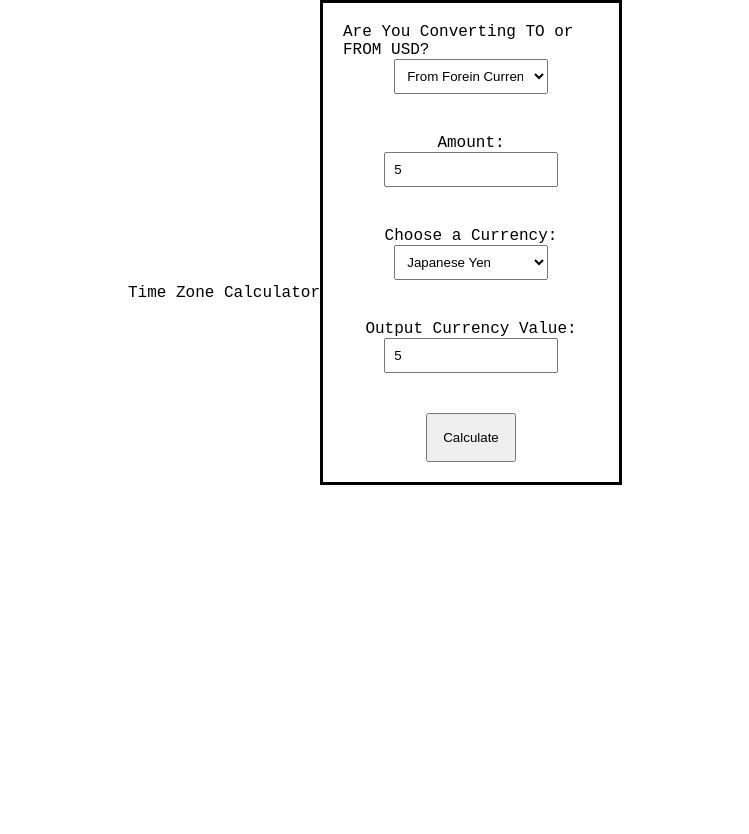
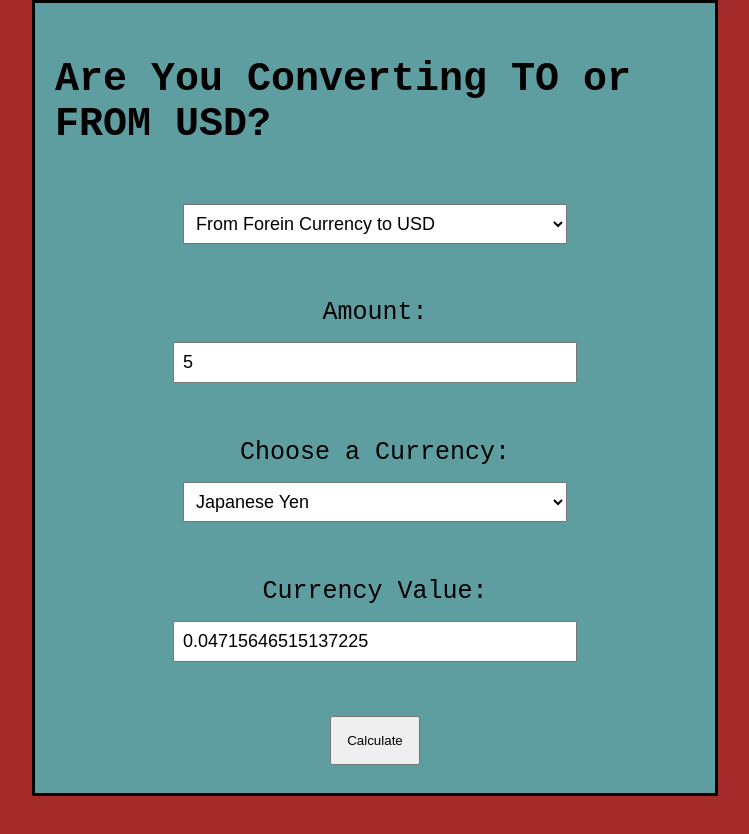
Before and after one commit to nolngo/custom-calculator, a plain HTML site: page index.html in a window 1280 px wide. Both pictures are taken after typing "5", "5" into the empty fields and a click on the button "Calculate". Shown: the whole page, without its empty margins (265-1014 px from the left). Before the commit the page ends 800 px from the top, so only its background shows below. Drawn offline with Linux system fonts and the light colour scheme.

Commit message:
fixed all issues javascript

```diff
--- a/Resources/script.js
+++ b/Resources/script.js
@@ -0,0 +1,18 @@
+var conversionRates = {
+    "jpy": 106.03,
+    "euro": 0.85,
+    "cny": 6.79,
+    "cad": 1.32
+}
+let button = document.getElementById("button");
+button.addEventListener("click",function(){
+    let foreignCurrency = document.getElementById("foreign").value;
+    let conversionRate = conversionRates[foreignCurrency];
+    let currencyAmount = document.getElementById("amount").value;
+    var toFrom = document.getElementById("to-from").value;
+        if (toFrom == "from-USD") {
+            let outputValue = document.getElementById("output").value = currencyAmount * conversionRate;
+        } else {
+            let outputValue = document.getElementById("output").value = currencyAmount / conversionRate;
+        }
+})
--- a/Resources/style.css
+++ b/Resources/style.css
@@ -5,22 +5,35 @@ body {
     align-items: center;
     margin: 0 auto;
     width: 100%;
+    background-color: brown;
+}
+h1 {
+    font-size: 40px;
+    font-weight: 2000;
 }
 #container {
     display: flex;
     flex-direction: column;
+    justify-content: space-around;
     align-items: center;
     border: 3px solid;
     padding: 20px;
     margin-bottom: 100px;
-    width: 20%;
+    width: 50%;
+    height: 750px;
+    background-color: cadetblue;
 }
 .input-styling {
-    line-height: 1;
+    line-height: 0;
     width: 60%;
     margin-bottom: 40px;
     padding: 8px;
+    font-size: 18px;
+    font-weight: 50;
 }
 button {
     padding: 15px;
 }
+.label-styling {
+    font-size: 25px;
+}
--- a/index.html
+++ b/index.html
@@ -3,27 +3,30 @@
 <head>
     <meta charset="UTF-8">
     <meta name="viewport" content="width=device-width, initial-scale=1.0">
-    <link rel="stylesheet" href="/Resources/style.css"
+    <link rel="stylesheet" href="/Resources/style.css">
     <title>Time Zone Calculator</title>
 
 </head>
 <body>
-    <div id="container">
-        <label for="reverse">Are You Converting TO or FROM USD?</label>
+    <div id="container"><h1>Are You Converting TO or FROM USD?</h1>
+        <label for="reverse" class="label-styling"></label>
             <select name="to-from" id="to-from" class="input-styling">
-                <option value="to">From Forein Currency to USD</option>
-                <option value="from">From USD to Foreign Currency</option>
+                <option value="to-USD">From Forein Currency to USD</option>
+                <option value="from-USD">From USD to Foreign Currency</option>
             </select>
-        Amount: <input id="amount" class="input-styling" type="number">
-        <label for="foreign-currency">Choose a Currency: </label>
-            <select name="Currency" id="currency" class="input-styling">
+        <label for="amount" class="label-styling">Amount:</label>
+            <input id="amount" class="input-styling" type="number">
+        <label for="foreign-currency" class="label-styling">Choose a Currency: </label>
+            <select name="foreign" id="foreign" class="input-styling">
                 <option value="jpy">Japanese Yen</option>
                 <option value="euro">Euro</option>
                 <option value="cny">Chinese Yuan</option>
-                <option value="cnd">Canadian Dollar</option>
+                <option value="cad">Canadian Dollar</option>
             </select>
-        Output Currency Value: <input id="output" class="input-styling" type="number">
+        <label class="label-styling">Currency Value: </label>
+            <input id="output" class="input-styling" type="number">
         <button id="button">Calculate</button>
     </div>
+    <script src="/Resources/script.js"></script>
 </body>
 </html>
```
